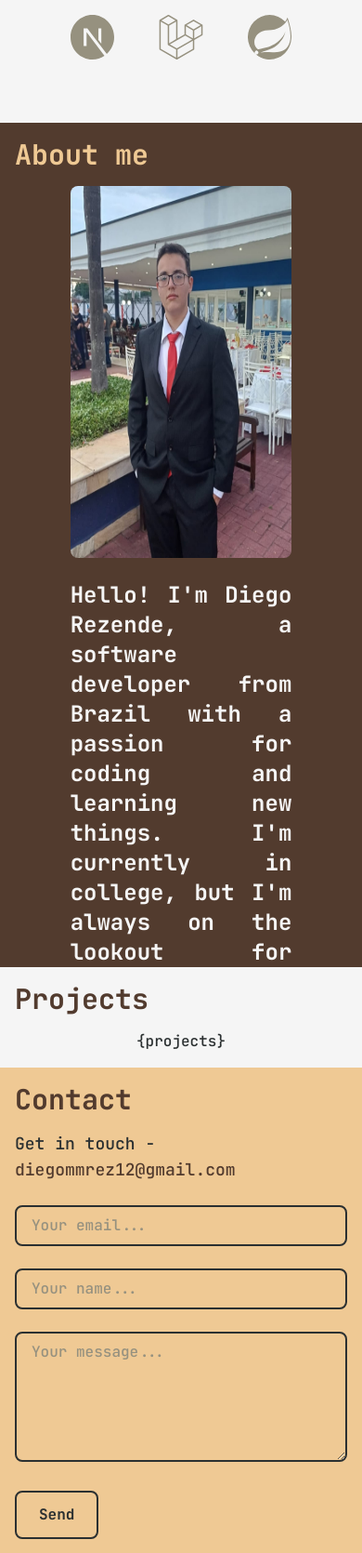
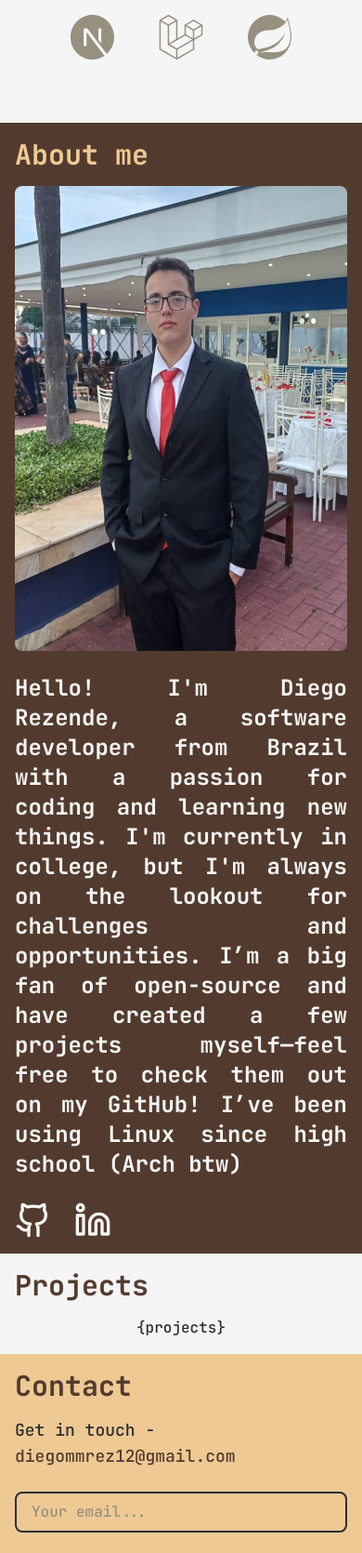
Before and after one commit to diegorezm/portfolio, a PHP site: page / in a window 390 px wide. Shown: the part 508-2178 px from the top of the page at 93% size. Run offline with PHP 8.4, Linux system fonts and the light colour scheme.

Commit message:
fixed styles

```diff
--- a/index.html
+++ b/index.html
@@ -72,14 +72,14 @@
       </div>
       <img src="/images/undraw_drink-coffee.svg" alt="Guy drinking coffe" class="hidden md:block h-96 w-96">
     </section>
-    <section class="section bg-th-primary text-th-background h-full overflow-y-auto" id="about">
+    <section class="section bg-th-primary text-th-background h-fit" id="about">
       <h1 class="text-3xl font-bold mb-4 text-th-secondary">About me</h1>
       <div class="flex flex-col lg:flex-row gap-6 items-center">
         <div class="w-full lg:w-1/3 flex justify-center items-center">
           <img src="/images/my-picture.jpg" alt="A picture of me in a suit."
-            class="w-2/3 h-[400px] md:w-[450px] md:h-[500px] rounded-lg">
+            class="w-full h-[500px] md:w-[450px] md:h-[500px] rounded-lg">
         </div>
-        <div class="flex flex-col lg:w-2/3 space-y-6 my-auto w-2/3 h-[400px] md:w-[450px] md:h-[500px] rounded-lg">
+        <div class="flex flex-col lg:w-2/3 space-y-6 my-auto w-full h-full md:w-[450px] md:h-[500px] rounded-lg">
           <p class="text-2xl text-justify font-semibold">
             Hello! I'm Diego Rezende, a software developer from Brazil with a
             passion for coding and learning new things. I'm currently in college,
@@ -89,10 +89,10 @@
             (Arch btw)
           </p>
           <div class="flex gap-6">
-            <a href="https://github.com/diegorezm" target="_blank">
+            <a href="https://github.com/diegorezm" class="btn btn-ghost" target="_blank">
               <img src="/icons/github.svg" alt="github icon" class="w-10 h-10">
             </a>
-            <a href="https://www.linkedin.com/in/diegorezm/" target="_blank">
+            <a href="https://www.linkedin.com/in/diegorezm/" class="btn btn-ghost" target="_blank">
               <img src="/icons/linkedin.svg" alt="github icon" class="w-10 h-10">
             </a>
           </div>
--- a/style.css
+++ b/style.css
@@ -660,8 +660,17 @@
   height: 400px;
 }
 
+.h-\[500px\] {
+  height: 500px;
+}
+
 .h-\[600px\] {
   height: 600px;
+}
+
+.h-fit {
+  height: -moz-fit-content;
+  height: fit-content;
 }
 
 .h-full {
@@ -771,10 +780,6 @@
   margin-bottom: calc(1.5rem * var(--tw-space-y-reverse));
 }
 
-.overflow-y-auto {
-  overflow-y: auto;
-}
-
 .rounded-lg {
   border-radius: 0.5rem;
 }
@@ -879,10 +884,6 @@
 
 .text-th-secondary {
   color: var(--secondary);
-}
-
-.text-th-muted {
-  color: var(--muted);
 }
 
 .shadow-md {
```
Also changed, not shown: 1 other file.
